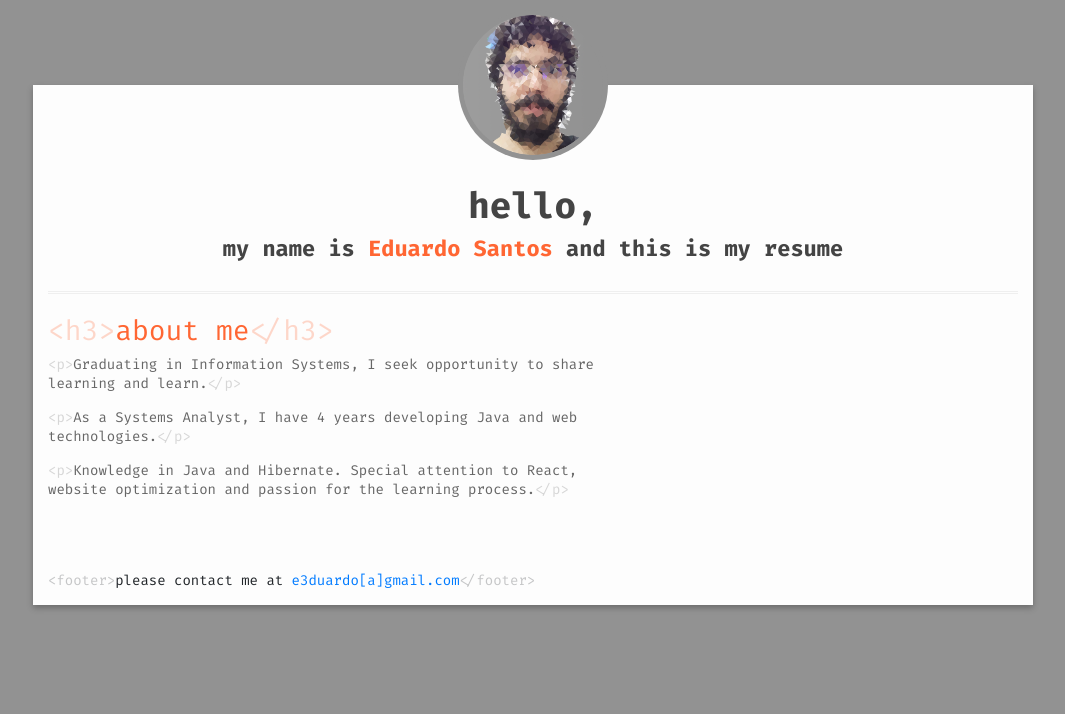
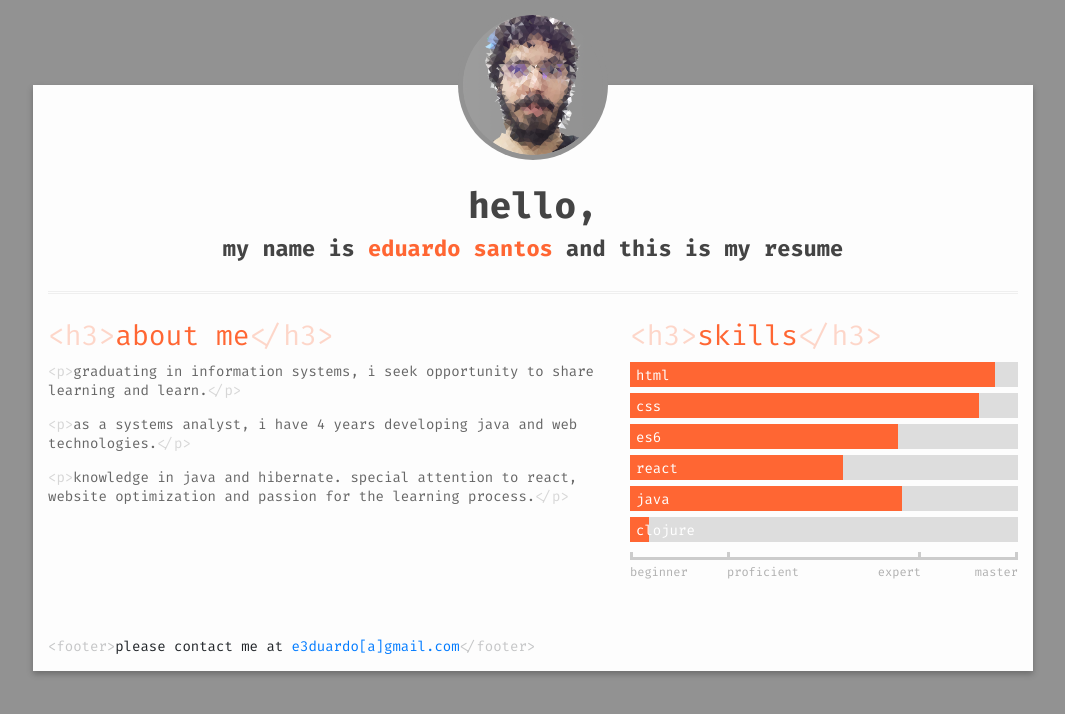
Before and after one commit to e3duardo/portifolio, a React (Create React App) app: page / in a window 1280 px wide. Shown: the top 714 px of the page, without its empty margins (107-1172 px from the left). Built offline with nearby package versions, Linux system fonts and the light colour scheme; the HTML template or start-up script is replaced by a standard one.

Commit message:
adicionando skills

```diff
--- /dev/null
+++ b/src/components/Progress/index.js
@@ -0,0 +1,14 @@
+import React from 'react';
+
+import { Container, Background, Foreground, Text } from './styles';
+
+export default function Progress({ children, tick }) {
+  return (
+    <Container>
+      <Text>{children}</Text>
+      <Background>
+        <Foreground tick={tick} />
+      </Background>
+    </Container>
+  );
+}
--- /dev/null
+++ b/src/components/Progress/styles.js
@@ -0,0 +1,24 @@
+import styled from 'styled-components';
+
+export const Container = styled.div`
+  position: relative;
+  margin-bottom: 6px;
+`;
+
+export const Background = styled.div`
+  background: #ddd;
+`;
+
+export const Foreground = styled.div`
+  background: #ff6633;
+  height: 25px;
+  width: ${props => `${props.tick}%`};
+`;
+
+export const Text = styled.div`
+  position: absolute;
+  left: 6px;
+  top: 50%;
+  transform: translateY(-50%);
+  color: #fff;
+`;
--- /dev/null
+++ b/src/components/ProgressLegend/index.js
@@ -0,0 +1,14 @@
+import React from 'react';
+
+import { Container, Left, Right } from './styles';
+
+export default function ProgressLegend() {
+  return (
+    <Container>
+      <Left>Beginner</Left>
+      <Left>Proficient</Left>
+      <Right>Expert</Right>
+      <Right>Master</Right>
+    </Container>
+  );
+}
--- /dev/null
+++ b/src/components/ProgressLegend/styles.js
@@ -0,0 +1,32 @@
+import styled from 'styled-components';
+
+export const Container = styled.div`
+  position: relative;
+  display: flex;
+  font-size: 12px;
+  margin-top: 10px;
+  color: #b0b0b0;
+`;
+
+export const Left = styled.div`
+  width: 25%;
+  padding-top: 12px;
+  position: relative;
+  :before {
+    content: ' ';
+    position: absolute;
+    width: 100%;
+    height: 8px;
+    top: 0;
+    left: 0;
+    border-left: 3px solid #ccc;
+    border-bottom: 3px solid #ccc;
+  }
+`;
+export const Right = styled(Left)`
+  text-align: right;
+  :before {
+    border-left: none;
+    border-right: 3px solid #ccc;
+  }
+`;
--- a/src/pages/Landing/index.js
+++ b/src/pages/Landing/index.js
@@ -11,6 +11,8 @@ import {
 } from './styles';
 
 import Tag from '~/components/Tag';
+import Progress from '~/components/Progress';
+import ProgressLegend from '~/components/ProgressLegend';
 import eduardo from '~/assets/eduardo.png';
 
 export default function Landing() {
@@ -34,7 +36,7 @@ export default function Landing() {
         {/*  */}
         <Main>
           <h3>
-            <Tag tag="h3">about me</Tag>
+            <Tag tag="h3">About me</Tag>
           </h3>
           <p>
             <Tag tag="p">
@@ -54,16 +56,6 @@ export default function Landing() {
               website optimization and passion for the learning process.
             </Tag>
           </p>
-
-          <br />
-          <br />
-          <br />
-          <footer>
-            <Tag tag="footer">
-              please contact me at{' '}
-              <a href="mail:e3duardo@gmail.com">e3duardo[a]gmail.com</a>
-            </Tag>
-          </footer>
           {/* <h3>
             &#123;&#47;&#42;<span>education</span>&#42;&#47;&#125;
           </h3>
@@ -74,10 +66,18 @@ export default function Landing() {
         <Aside>
           {/* <h3>
             &#123;&#47;&#42;<span>contact</span>&#42;&#47;&#125;
+          </h3> */}
+          <h3>
+            <Tag tag="h3">Skills</Tag>
           </h3>
-          <h3>
-            &#123;&#47;&#42;<span>skills</span>&#42;&#47;&#125;
-          </h3>
+          <Progress tick={94}>HTML</Progress>
+          <Progress tick={90}>CSS</Progress>
+          <Progress tick={69}>ES6</Progress>
+          <Progress tick={55}>React</Progress>
+          <Progress tick={70}>Java</Progress>
+          <Progress tick={5}>Clojure</Progress>
+          <ProgressLegend />
+          {/*
           <h3>
             &#123;&#47;&#42;<span>languages</span>&#42;&#47;&#125;
           </h3>
@@ -86,6 +86,15 @@ export default function Landing() {
           </h3> */}
         </Aside>
       </Row>
+      <br />
+      <br />
+      <br />
+      <footer>
+        <Tag tag="footer">
+          please contact me at{' '}
+          <a href="mail:e3duardo@gmail.com">e3duardo[a]gmail.com</a>
+        </Tag>
+      </footer>
     </Container>
   );
 }
--- a/src/pages/Landing/styles.js
+++ b/src/pages/Landing/styles.js
@@ -14,13 +14,12 @@ export const Container = styled.div`
 export const Header = styled.div`
   position: relative;
   padding: ${imageSize / 2 + 10}px 10px 20px;
-  margin-bottom: 20px;
+  margin-bottom: 10px;
   text-align: center;
   border-bottom: 3px double #efefef;
   h1,
   h2 {
     color: #444;
-    /* text-transform: uppercase; */
     font-weight: 700;
     font-size: 36px;
     span {
@@ -67,7 +66,9 @@ export const Main = styled.div`
 `;
 export const Aside = styled.div`
   width: 40%;
+  margin-left: 20px;
   @media (max-width: 700px) {
     width: 100%;
+    margin-left: 0;
   }
 `;
--- a/src/styles/global.js
+++ b/src/styles/global.js
@@ -11,8 +11,12 @@ export default createGlobalStyle`
     margin: 0;
     padding: 0;
     outline: 0;
+
+    font-family: 'Fira Code', monospace;
+    text-transform: lowercase;
+  }
+  *,*:before,*:after{
     box-sizing: border-box;
-    font-family: 'Fira Code', monospace;
   }
 
   *:focus{
@@ -52,9 +56,20 @@ export default createGlobalStyle`
   h3{
     font-weight: 400;
     color: #ff6633;
+    margin-bottom:10px;
+    margin-top:15px;
   }
   p{
     margin: 5px 0 15px;
     color: #666;
   }
+  progress{
+    appearance: none;
+    width: 100%;
+    background: transparent;
+    color: #ff6633;
+    [value]{
+      background: #ff6633;
+    }
+  }
 `;
```
